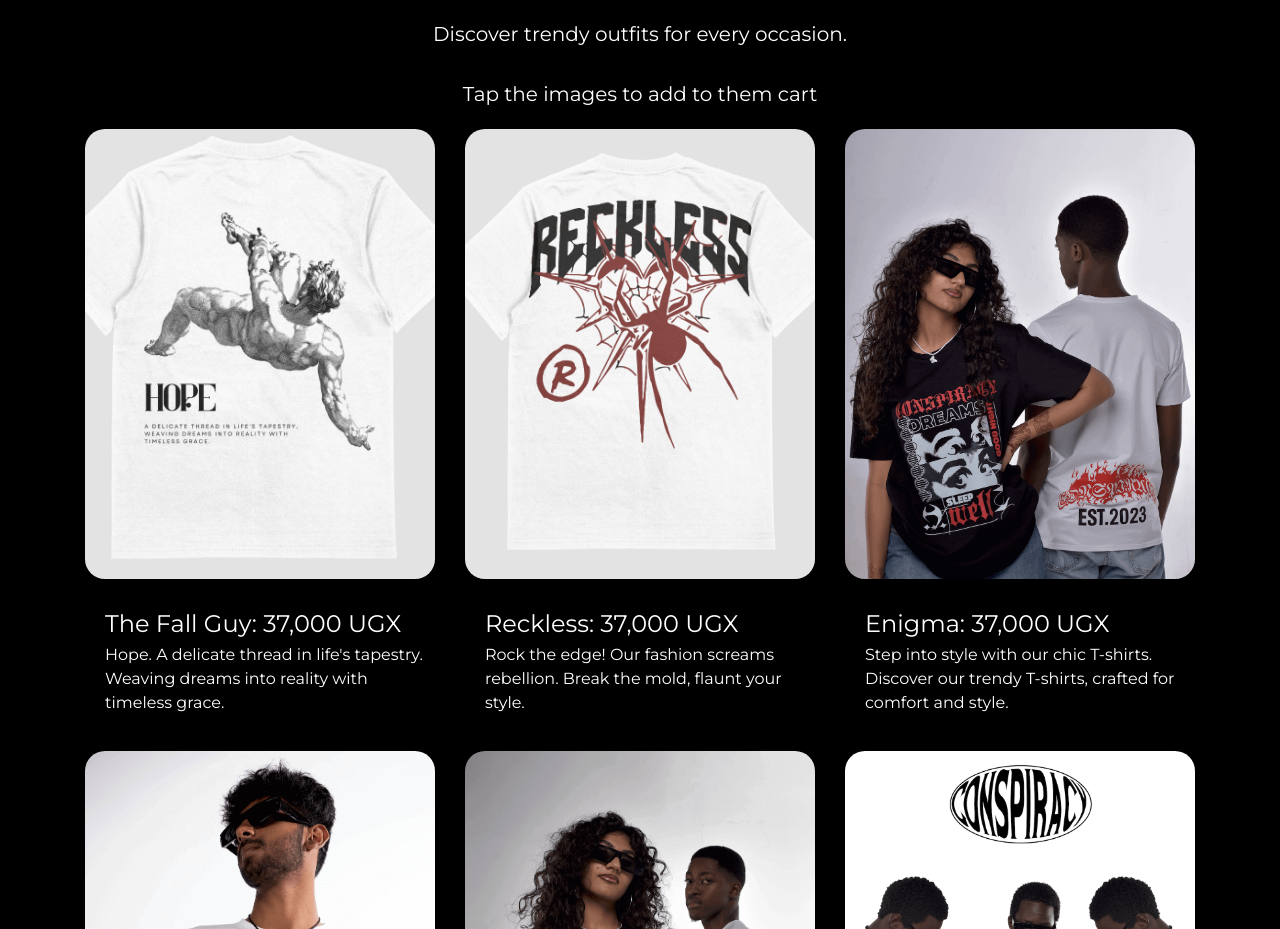
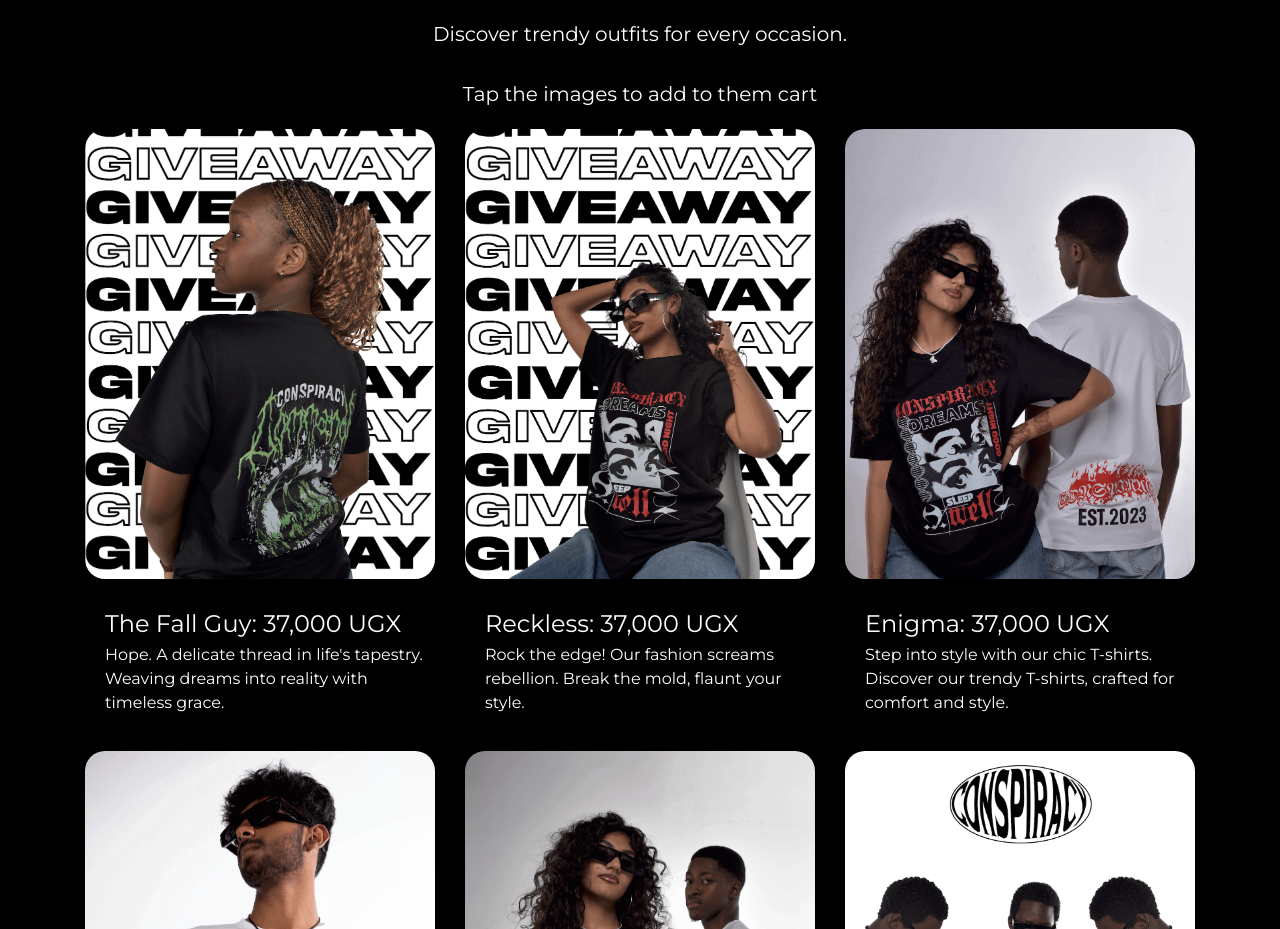
Before and after one commit to Josh-The-Developapa/Conspiracy-UG, a React (Vite) app: page / in a window 1280 px wide. Shown: the part 960-1889 px from the top of the page. Built offline with nearby package versions, Linux system fonts and the light colour scheme.

Commit message:
Committed

```diff
--- a/src/pages/Home/Home.jsx
+++ b/src/pages/Home/Home.jsx
@@ -156,8 +156,8 @@ function Home() {
       <div className="cardDiv">
         <Card
           title="The Fall Guy"
-          image={ModelsCard8}
-          // image={ModelsCard1}
+          // image={ModelsCard8}
+          image={ModelsCard1}
           para={
             "Hope. A delicate thread in life's tapestry. Weaving dreams into reality with timeless grace."
           }
@@ -165,8 +165,8 @@ function Home() {
         />
         <Card
           title="Reckless"
-          image={ModelsCard9}
-          // image={ModelsCard3}
+          // image={ModelsCard9}
+          image={ModelsCard3}
           para={
             'Rock the edge! Our fashion screams rebellion. Break the mold, flaunt your style.'
           }
```
